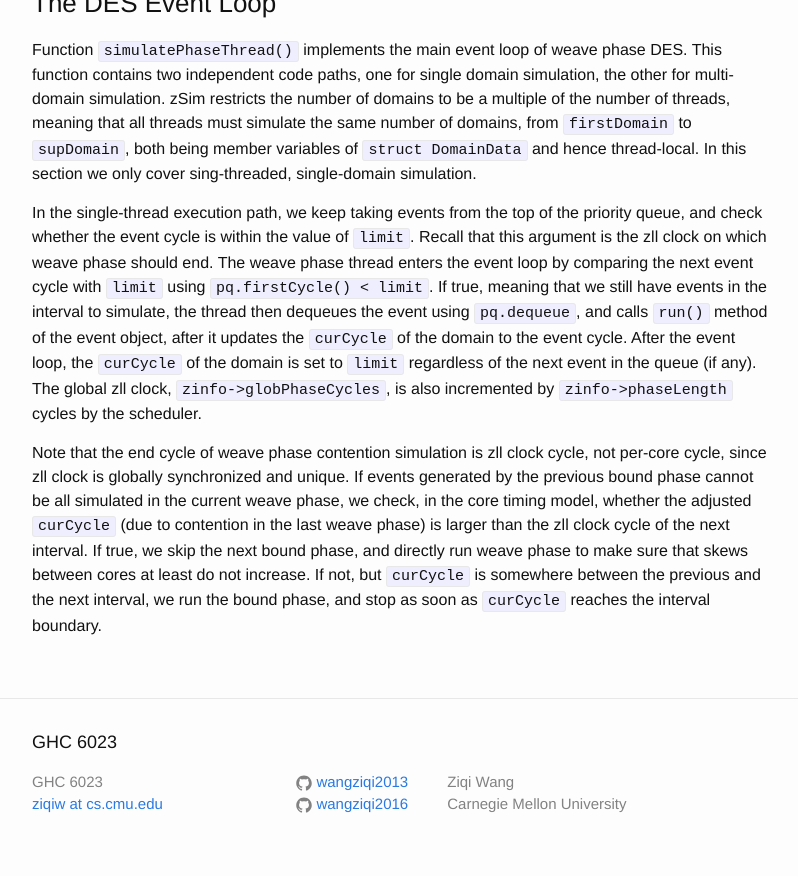
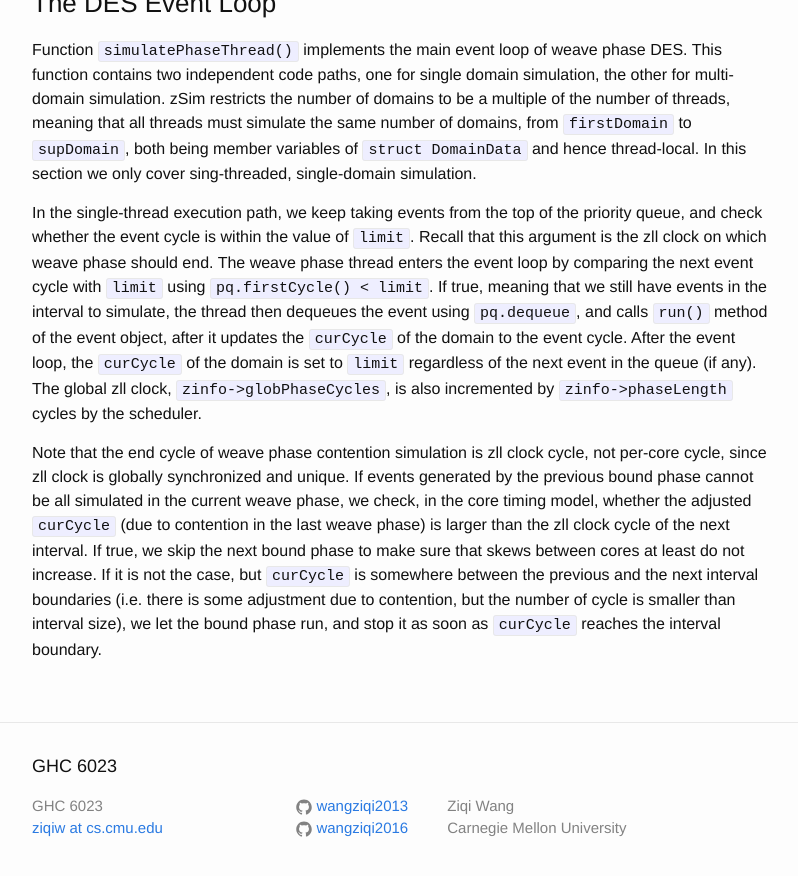
Before and after one commit to wangziqi2013/wangziqi2013.github.io, a Jekyll site: the page built from _posts/2019-01-22-understand-zsim-contention-sim.markdown, in a window 1280 px wide and 900 px high, scrolled down 7979 px. Shown: the top 876 px of the window, without its empty margins (238-1036 px from the left). Built offline with Jekyll 4.4.1, drawn with Linux system fonts in a browser that asks for light colours.

Commit message:
Small change

```diff
--- a/_posts/2019-01-22-understand-zsim-contention-sim.markdown
+++ b/_posts/2019-01-22-understand-zsim-contention-sim.markdown
@@ -304,6 +304,7 @@ cycle. After the event loop, the `curCycle` of the domain is set to `limit` rega
 Note that the end cycle of weave phase contention simulation is zll clock cycle, not per-core cycle, since zll clock is
 globally synchronized and unique. If events generated by the previous bound phase cannot be all simulated in the current
 weave phase, we check, in the core timing model, whether the adjusted `curCycle` (due to contention in the last weave
-phase) is larger than the zll clock cycle of the next interval. If true, we skip the next bound phase, and directly
-run weave phase to make sure that skews between cores at least do not increase. If not, but `curCycle` is somewhere between
-the previous and the next interval, we run the bound phase, and stop as soon as `curCycle` reaches the interval boundary.
+phase) is larger than the zll clock cycle of the next interval. If true, we skip the next bound phase to make sure that
+skews between cores at least do not increase. If it is not the case, but `curCycle` is somewhere between the previous and
+the next interval boundaries (i.e. there is some adjustment due to contention, but the number of cycle is smaller than
+interval size), we let the bound phase run, and stop it as soon as `curCycle` reaches the interval boundary.
```
